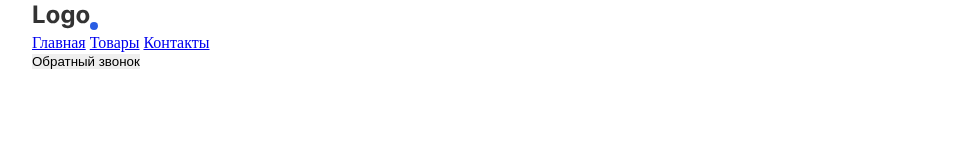
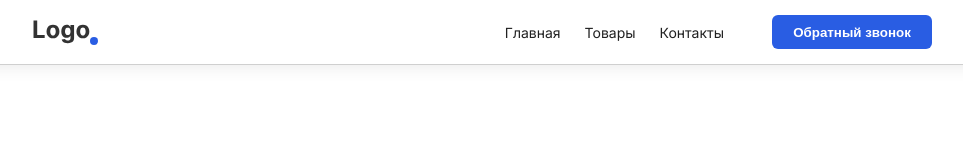
Before and after one commit to aau8/cafe-landing, a plain HTML site: page index.html in a window 1280 px wide. Shown: the whole page, without its empty margins (158-1121 px from the left). Drawn offline with Linux system fonts and the light colour scheme.

Commit message:
стили для шапки

```diff
--- a/css/style.css
+++ b/css/style.css
@@ -3,6 +3,16 @@
 	padding: 0;
 	border: 0;
 	box-sizing: border-box;
+}
+
+body {
+	font-family: 'Inter', sans-serif;
+	color: #212121;
+}
+
+a {
+	text-decoration: none;
+	color: inherit;
 }
 
 .container {
@@ -13,3 +23,53 @@
 	padding-right: 24px;
 	box-sizing: content-box;
 }
+
+/* Шапка */
+.header {
+	border-bottom: 1px solid rgba(207, 207, 207, 1);
+	box-shadow: 0px -4px 20px rgba(0, 0, 0, 0.15);
+}
+
+.header__wrap {
+	height: 64px;
+	display: flex;
+	align-items: center;
+}
+
+.menu {
+	margin-left: auto;
+	margin-right: 48px;
+}
+
+.menu__list {
+	display: flex;
+	align-items: center;
+	gap: 24px;
+}
+
+/* .menu__list > * {
+	margin-right: 24px;
+}
+
+.menu__list > *:last-child {
+	margin-right: 0;
+} */
+
+.menu__item {
+	font-size: 14px;
+	transition: 300ms;
+}
+
+.menu__item:hover {
+	color: #295DE3;
+}
+
+.header__callback {
+	width: 160px;
+	height: 34px;
+	background-color: #295DE3;
+	color: #fff;
+	font-weight: 600;
+	border-radius: 6px;
+	cursor: pointer;
+}
--- a/index.html
+++ b/index.html
@@ -6,6 +6,9 @@
 	<meta name="viewport" content="width=device-width, initial-scale=1.0">
 	<title>Document</title>
 
+	<link rel="preconnect" href="https://fonts.googleapis.com">
+	<link rel="preconnect" href="https://fonts.gstatic.com" crossorigin>
+	<link href="https://fonts.googleapis.com/css2?family=Inter:wght@400;700&display=swap" rel="stylesheet">
 	<link rel="stylesheet" href="./css/style.css">
 </head>
 <body>
```
